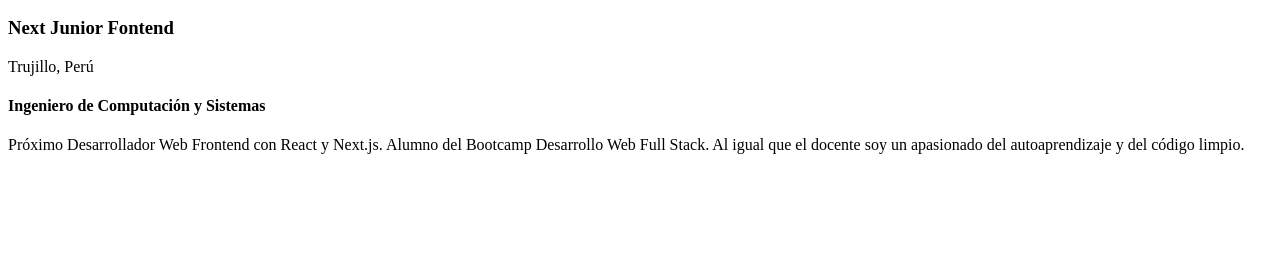
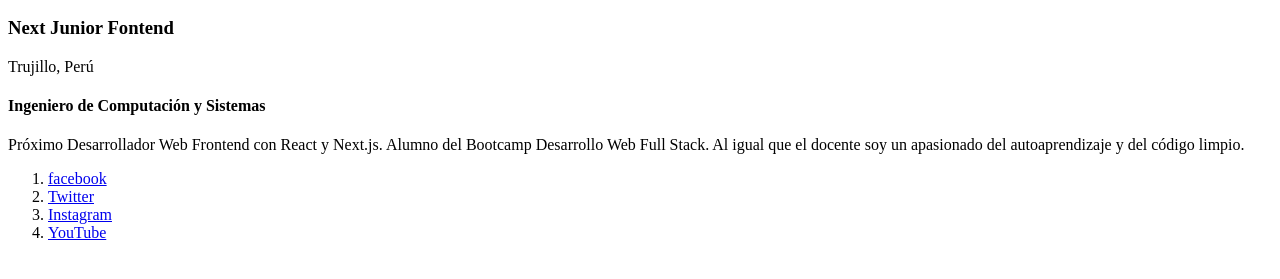
Before and after one commit to RonaldValverde44/git2, a plain HTML site: page index.html in a window 1280 px wide. Shown: the part 165-444 px from the top of the page. Drawn offline with Linux system fonts and the light colour scheme.

Commit message:
agregue listas de redes sociales

```diff
--- a/index.html
+++ b/index.html
@@ -18,6 +18,20 @@
     <p>
       Próximo Desarrollador Web Frontend con React y Next.js. Alumno del Bootcamp Desarrollo Web Full Stack. Al igual que el docente soy un apasionado del autoaprendizaje y del código limpio.
     </p>
+    <ol>
+      <li>
+        <a href="https://www.facebook.com/">facebook</a>
+      </li>
+      <li>
+        <a href="https://twitter.com/">Twitter</a>
+      </li>
+      <li>
+        <a href="https://www.instagram.com/">Instagram</a>
+      </li>
+      <li>
+        <a href="https://www.youtube.com/">YouTube</a>
+      </li>
+    </ol>
   </main>
 </body>
 </html>
```
